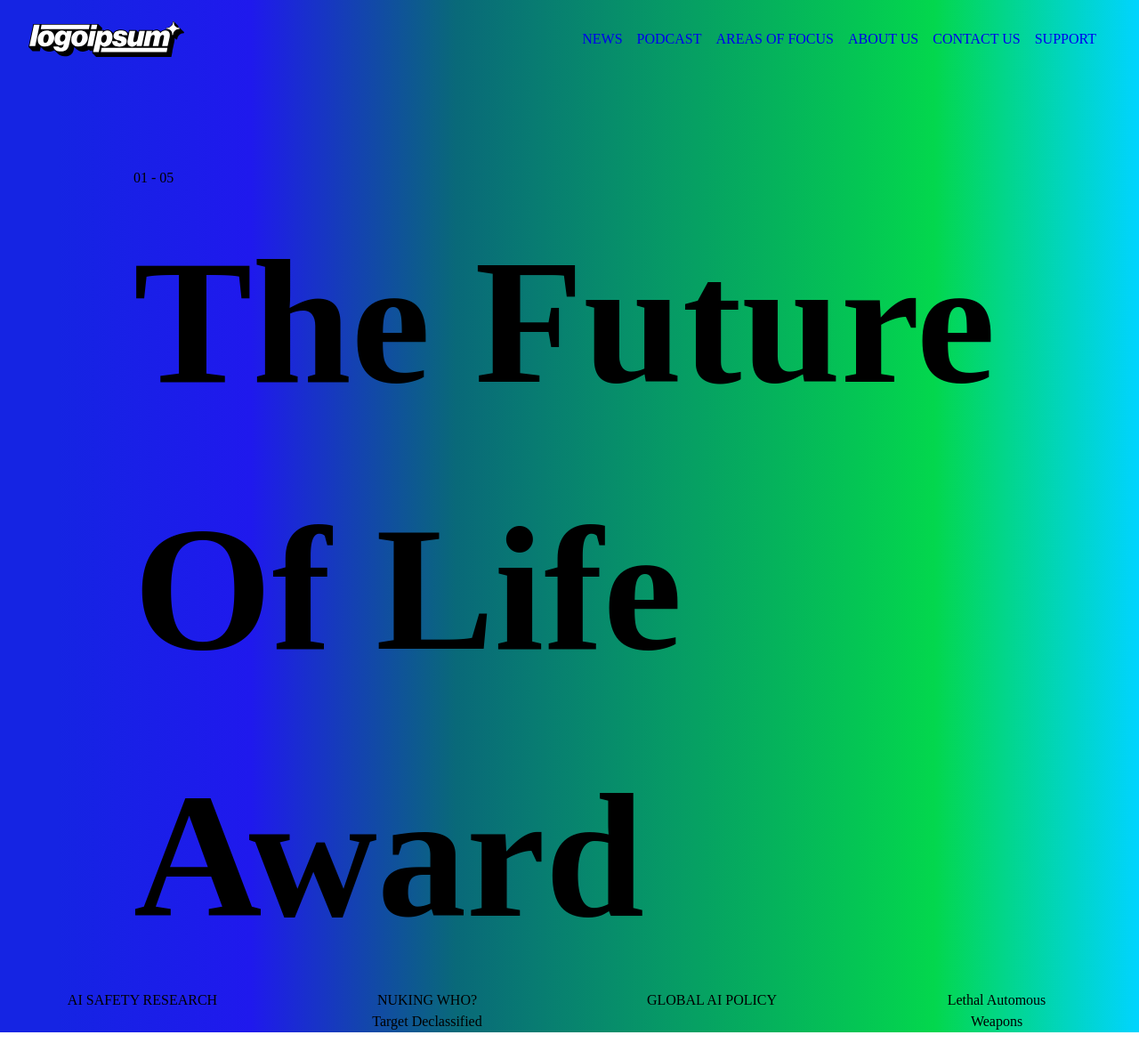
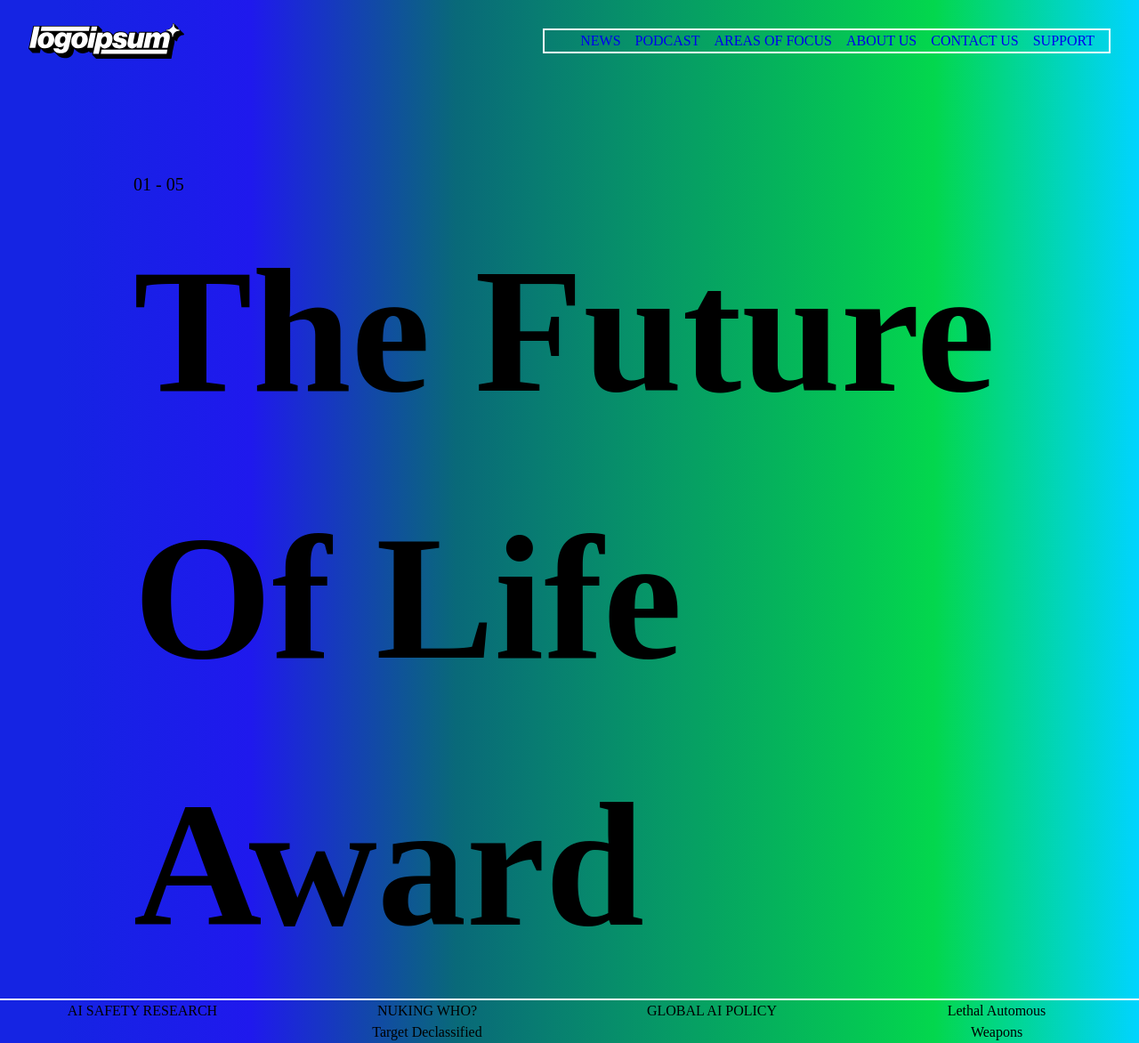
Before and after one commit to dmitri-coder/TheFutureOfLifeAwards, a plain HTML site: page index.html in a window 1280 px wide. Shown: the whole page at 89% size. Drawn offline with Linux system fonts and the light colour scheme.

Commit message:
added border for footer and ul

```diff
--- a/css/main.css
+++ b/css/main.css
@@ -78,6 +78,9 @@ textarea,
 select {
   font: inherit;
 }
+ul {
+  border: 2px solid white;
+}
 .Amongus {
 display: grid;
 grid-template-columns: repeat(4, 1fr);
@@ -89,14 +92,33 @@ grid-row-gap: 0px;
 section.Amongus {
   text-align: center;
   /*padding-top: 200px;*/
+
+}
+div.ab {
+  border-top: 2px solid white;
+}
+div.bc {
+  border-top: 2px solid white;
+}
+div.cd {
+  border-top: 2px solid white;
+}
+div.de {
+  border-top: 2px solid white;
 }
 h1 {
   font-size: 200px;
+
+}
+p1 {
+  font-size: 20px;
+
 }
 .bogs {
   padding-left: 150px;
   padding-top: 100px;
 }
+
 
 /* Remove all animations, transitions and smooth scroll for people that prefer not to see them */
 @media (prefers-reduced-motion: reduce) {
--- a/index.html
+++ b/index.html
@@ -22,23 +22,23 @@
       </nav>
     </header>
     <div class="bogs">
-      <p>01 - 05</p>
+      <p1>01 - 05</p1>
       <h1>The Future <br> Of Life Award</h1>
     </div>
 
     <footer>
       <section class="Amongus">
-        <div class="">
+        <div class="ab">
           <p>AI SAFETY RESEARCH</p>
         </div>
-        <div class="">
+        <div class="bc">
           <p>NUKING WHO?<br>
           Target Declassified</p>
         </div>
-        <div class="">
+        <div class="cd">
           <p>GLOBAL AI POLICY</p>
         </div>
-        <div class="">
+        <div class="de">
           <p>Lethal Automous <br>
           Weapons</p>
         </div>
```
